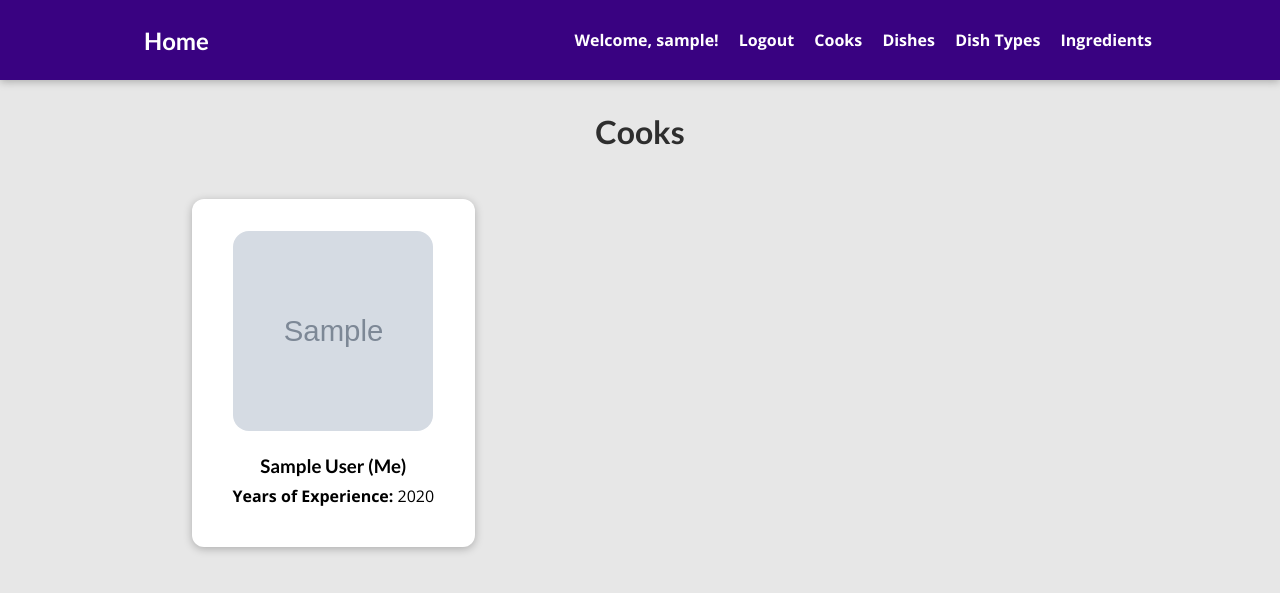
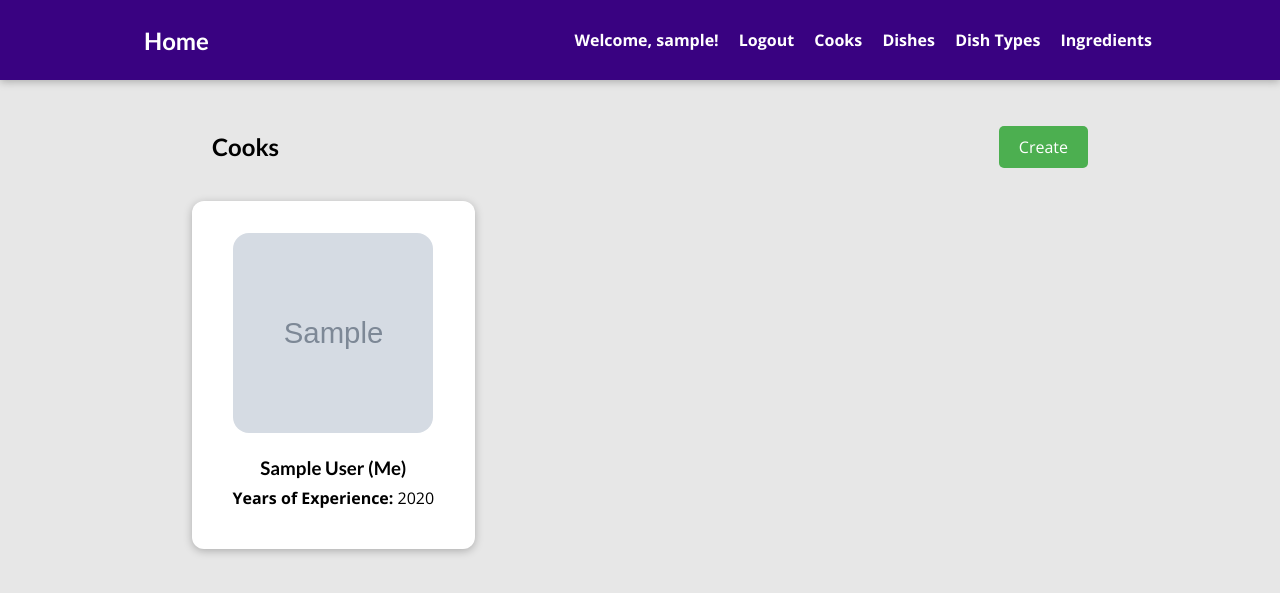
Before and after one commit to dkibalenko/restaurant-mate, a Django app: page /cooks/ in a window 1280 px wide. Shown: the top 593 px of the page. Run offline with Django 5.2, Linux system fonts and the light colour scheme; a user stored in the database is signed in; tables that the repository leaves empty hold one stand-in row (values such as "Sample post"); grey boxes marked "Sample" are stand-in pictures.

Commit message:
Feat: Add Cook form and style it
- Create kitchen/forms.py Cook form with profile picture file extension validation

- Refactor kitchen/urls.py, add path for cook create form

- Refactor kitchen/views.py, add form view

- Create kitchen/cook_form.html to render Cook form

- Refactor kitchen/all_cooks.html, add Create Cook form link button

```diff
--- a/kitchen/static/kitchen/all_cooks.css
+++ b/kitchen/static/kitchen/all_cooks.css
@@ -2,10 +2,7 @@ body {
   background-color: #e7e7e7;
 }
 
-#main-navigation {
-  background-color: #390281;
-  box-shadow: 0 2px 8px rgba(0, 0, 0, 0.25);
-}
+
 
 #all-cooks {
   margin: 7rem auto;
@@ -13,10 +10,35 @@ body {
 }
 
 #all-cooks h2 {
-  text-align: center;
+  padding: 20px;
+
+  /* text-align: center;
   font-size: 2rem;
   color: #2e2e2e;
-  margin: 3rem 0;
+  margin: 3rem 0; */
+}
+
+.header {
+  display: flex;
+  justify-content: space-between;
+  align-items: center;
+  margin-bottom: 20px;
+}
+
+.header h2 {
+  margin: 0;
+}
+
+.btn-create {
+  background-color: #4CAF50;
+  color: white;
+  padding: 10px 20px;
+  text-decoration: none;
+  border-radius: 5px;
+}
+
+.btn-create:hover {
+  background-color: #45a049;
 }
 
 .cook-cards {
@@ -24,6 +46,13 @@ body {
   grid-template-columns: repeat(3, 1fr); /* 3 cards per row */
   gap: 1.5rem;
 }
+
+/* alternative style
+.cook-cards {
+  display: flex;
+  flex-wrap: wrap;
+  gap: 20px;
+} */
 
 .cook-card {
   box-shadow: 0 2px 8px rgba(0, 0, 0, 0.25);
@@ -35,8 +64,8 @@ body {
   flex-direction: column;
   align-items: center;
   text-align: center;
-  text-decoration: none; /* Ensure links have no underline */
-  color: black; /* Ensure text color is black */
+  text-decoration: none;
+  color: black;
   transition: all 0.2s ease;
 }
 
@@ -48,7 +77,7 @@ body {
 }
 
 .cook-card img {
-  width: 200px; /* Reasonable size for profile picture */
+  width: 200px;
   height: 200px;
   object-fit: cover;
   border-radius: 8%;
--- a/kitchen/static/kitchen/cook_detail.css
+++ b/kitchen/static/kitchen/cook_detail.css
@@ -40,7 +40,7 @@ body {
 }
 
 #summary article img {
-  width: 12rem;
+  width: 10rem;
   height: 12rem;
   border-radius: 12px;
   border: 5px solid white;
--- a/kitchen/static/kitchen/index.css
+++ b/kitchen/static/kitchen/index.css
@@ -38,7 +38,7 @@
   padding: 2rem;
   border-radius: 12px;
   width: 60rem;
-  margin: -6rem auto 2rem auto;
+  margin: -4rem auto 2rem auto;
   box-shadow: 1px 1px 12px rgba(0, 0, 0, 0.4);
 }
 
@@ -48,7 +48,6 @@
 
 #latest-dishes ul {
   list-style: none;
-  margin: 0;
   padding: 0;
   display: flex;
   gap: 1rem;
--- a/kitchen/templates/kitchen/all_cooks.html
+++ b/kitchen/templates/kitchen/all_cooks.html
@@ -13,7 +13,12 @@
 
 {% block content %}
   <section id="all-cooks">
-    <h2>Cooks</h2>
+    <div class="header">
+      <h2>Cooks</h2>
+      <a href="{% url "kitchen:cook-create" %}" class="btn-create">
+        Create
+      </a>
+    </div>
     <div class="cook-cards">
       {% for cook in cooks %}
         <a href="{% url "kitchen:cook-detail-page" cook.slug %}" class="cook-card">
--- a/kitchen/templates/kitchen/cook_detail.html
+++ b/kitchen/templates/kitchen/cook_detail.html
@@ -19,7 +19,7 @@
     </div>
     <article>
         <img src="{{ cook.profile_picture.url }}" alt="{{ cook.full_name }}">
-        <address>Email: <a href="mailto:{{ cook.email }}">{{ cook.email }}</a></address>
+        <address>Email me to: <a href="mailto:{{ cook.email }}">{{ cook.email }}</a></address>
     </article>
   </section>
 
--- a/kitchen/templates/kitchen/includes/cook_preview.html
+++ b/kitchen/templates/kitchen/includes/cook_preview.html
@@ -1,6 +1,6 @@
 <article class="cook">
   <img src="{{ cook.profile_picture.url }}" alt="{{ cook.username }}">
-  <div class="cook__content">
+  <div>
     <h3>{{ cook.first_name }} {{ cook.last_name }} {% if cook == user %} (Me){% endif %}</h3>
     <p><strong>Years of Experience:</strong> {{ cook.years_of_experience }}</p>
   </div>
--- a/kitchen/templates/kitchen/index.html
+++ b/kitchen/templates/kitchen/index.html
@@ -13,7 +13,7 @@
 {% block content %}
 	<section id="welcome">
     <header>
-      <img src="{% static "kitchen/images/restaurant-logo2.jpeg" %}" alt="Dennie - The Owner of the Restaurant">
+      <img src="{% static "kitchen/images/restaurant-logo1.jpg" %}" alt="Dennie - The Owner of the Restaurant">
       <h2>Dennie's Restaurant</h2>
     </header>
     <p>Welcome to Dennie's Restaurant Kitchen Management System!</p>
--- a/kitchen/urls.py
+++ b/kitchen/urls.py
@@ -6,6 +6,7 @@ urlpatterns = [
     path("", views.index, name="main-page"),
     path("cooks/", views.CookListView.as_view(), name="cooks-page"),
     path("cooks/<slug:slug>", views.CookDetailView.as_view(), name="cook-detail-page"),
+    path("cooks/create/", views.CookCreateView.as_view(), name="cook-create"),
 ]
 
 app_name="kitchen"
--- a/kitchen/views.py
+++ b/kitchen/views.py
@@ -4,8 +4,12 @@ from django.contrib.auth.mixins import LoginRequiredMixin
 from django.shortcuts import render, redirect
 from django.http import HttpRequest, HttpResponse
 from django.views import generic
+from django.urls import reverse_lazy
+
 
 from .models import Dish, Cook
+from .forms import CookCreationForm
+
 
 @login_required
 def index(request: HttpRequest) -> HttpResponse:
@@ -31,3 +35,10 @@ class CookDetailView(LoginRequiredMixin, generic.DetailView):
     template_name = "kitchen/cook_detail.html"
     model = Cook
     context_object_name = "cook"
+
+
+class CookCreateView(LoginRequiredMixin, generic.CreateView):
+    model = Cook
+    template_name = "kitchen/cook_form.html"
+    form_class = CookCreationForm
+    success_url = reverse_lazy("kitchen:cooks-page")
--- a/static/app.css
+++ b/static/app.css
@@ -20,6 +20,8 @@ h3 {
 }
 
 #main-navigation {
+  background-color: #390281;
+  box-shadow: 0 2px 8px rgba(0, 0, 0, 0.25);
   width: 100%;
   height: 5rem;
   display: flex;
```
Also changed, not shown: kitchen/forms.py (added, +27 -0 lines), kitchen/static/kitchen/cook_form.css (added, +50 -0 lines), kitchen/templates/kitchen/cook_form.html (added, +24 -0 lines).
